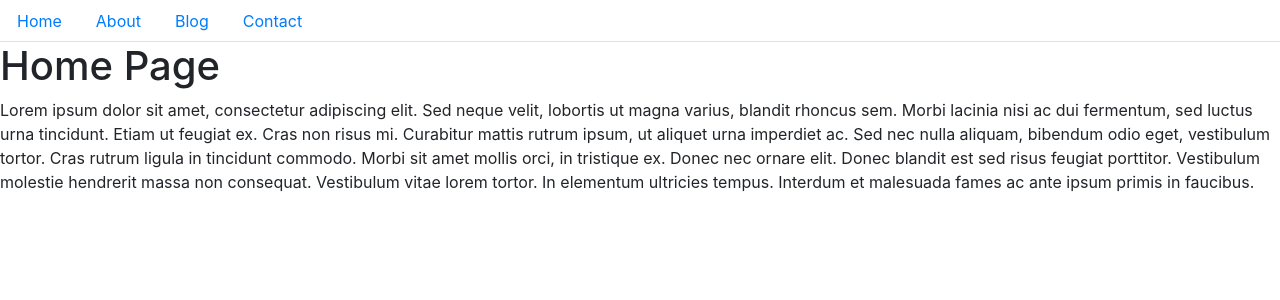
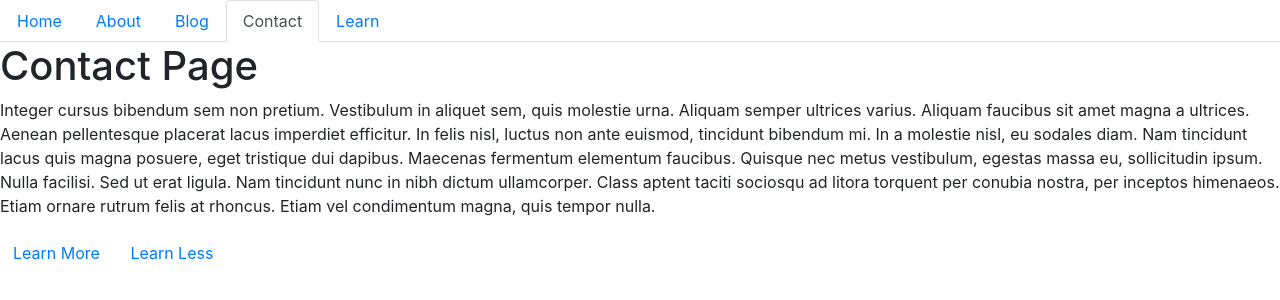
Before and after one commit to arpita-sahakar/practice-react, a React (Create React App) app: page /contact in a window 1280 px wide. Shown: the top 300 px of the page. Built offline with nearby package versions, Linux system fonts and the light colour scheme.

Commit message:
Activity 22

```diff
--- a/package.json
+++ b/package.json
@@ -10,6 +10,7 @@
     "bootstrap": "^4.5.3",
     "react": "^17.0.1",
     "react-dom": "^17.0.1",
+    "react-router-dom": "^5.2.0",
     "react-scripts": "4.0.1",
     "web-vitals": "^0.2.4"
   },
--- a/src/App.js
+++ b/src/App.js
@@ -1,8 +1,23 @@
 import React from "react";
-import PortfolioContainer from "./components/PortfolioContainer";
+import { BrowserRouter as Router, Route } from "react-router-dom";
+import NavTabs from "./components/NavTabs";
+import Home from "./components/pages/Home";
+import About from "./components/pages/About";
+import Blog from "./components/pages/Blog";
+import Contact from "./components/pages/Contact";
 
 function App() {
-  return <PortfolioContainer />;
+  return (
+    <Router>
+      <div>
+        <NavTabs />
+        <Route exact path="/" component={Home} />
+        <Route exact path="/about" component={About} />
+        <Route exact path="/blog" component={Blog} />
+        <Route path="/contact" component={Contact} />
+      </div>
+    </Router>
+  );
 }
 
 export default App;
--- a/src/components/NavTabs.js
+++ b/src/components/NavTabs.js
@@ -1,30 +1,50 @@
 import React from "react";
+import { Link, useLocation } from "react-router-dom";
 
-function NavTabs(props) {
-  console.log(props.currentPage)
-
+function NavTabs() {
+  // We'll go into the Hooks API later, for now, we are just using some code
+  // from the react-router docs (https://reacttraining.com/react-router/web/api/Hooks/uselocation)
+  // This allows the component to check the route any time the user uses a link to navigate.
+  const location = useLocation();
 
   return (
     <ul className="nav nav-tabs">
       <li className="nav-item">
-        <a href="#home" onClick={() => props.handlePageChange("Home")} className="nav-link">
+        <Link to="/" className={location.pathname === "/" ? "nav-link active" : "nav-link"}>
           Home
-        </a>
+        </Link>
       </li>
       <li className="nav-item">
-        <a href="#about" onClick={() => props.handlePageChange("About")} className="nav-link">
+        <Link
+          to="/about"
+          className={location.pathname === "/about" ? "nav-link active" : "nav-link"}
+        >
           About
-        </a>
+        </Link>
       </li>
       <li className="nav-item">
-        <a href="#blog" onClick={() => props.handlePageChange("Blog")} className="nav-link">
+        <Link
+          to="/blog"
+          className={location.pathname === "/blog" ? "nav-link active" : "nav-link"}
+        >
           Blog
-        </a>
+        </Link>
       </li>
       <li className="nav-item">
-        <a href="#contact" onClick={() => props.handlePageChange("Contact")} className="nav-link">
+        <Link
+          to="/contact"
+          className={location.pathname === "/contact" ? "nav-link active" : "nav-link"}
+        >
           Contact
-        </a>
+        </Link>
+      </li>
+      <li className="nav-item">
+        <Link
+          to="/contact/learn"
+          className={location.pathname === "/contact/learn" ? "nav-link active" : "nav-link"}
+        >
+          Learn
+        </Link>
       </li>
     </ul>
   );
--- a/src/components/PortfolioContainer.js
+++ /dev/null
@@ -1,62 +0,0 @@
-import { useEffect, useState } from "react";
-import NavTabs from "./NavTabs";
-import Home from "./pages/Home";
-import About from "./pages/About";
-import Blog from "./pages/Blog";
-import Contact from "./pages/Contact";
-
-const PortfolioContainer = () => {
-  const [currentPage, setCurrentPage] = useState("Home");
-
-  const handlePageChange = (parameterReceived) => {
-    setCurrentPage(parameterReceived);
-    // console.log(currentPage);
-  };
-
-  if (currentPage === "Home") {
-    return (
-      <div>
-        <NavTabs
-          // currentPage={currentPage}
-          handlePageChange={handlePageChange}
-        />
-        <Home />
-      </div>
-    );
-  }
-  if (currentPage === "About") {
-    return (
-      <div>
-        <NavTabs
-          // currentPage={currentPage}
-          handlePageChange={handlePageChange}
-        />
-        <About />
-      </div>
-    );
-  }
-  if(currentPage === "Blog"){
-    return(
-      <div>
-      <NavTabs
-        // currentPage={currentPage}
-        handlePageChange={handlePageChange}
-      />
-      <Blog/>
-    </div>
-    )
-  }
-  if(currentPage === "Contact"){
-    return(
-      <div>
-      <NavTabs
-        // currentPage={currentPage}
-        handlePageChange={handlePageChange}
-      />
-      <Contact/>
-    </div>
-    )
-  }
-};
-
-export default PortfolioContainer;
--- a/src/components/pages/Contact.js
+++ b/src/components/pages/Contact.js
@@ -1,6 +1,8 @@
 import React from "react";
+import { Link, Route } from "react-router-dom";
+import Learn from "./Learn";
 
-function Contact() {
+function Contact(props) {
   return (
     <div>
       <h1>Contact Page</h1>
@@ -15,6 +17,13 @@ function Contact() {
         torquent per conubia nostra, per inceptos himenaeos. Etiam ornare rutrum felis at rhoncus.
         Etiam vel condimentum magna, quis tempor nulla.
       </p>
+      <Link to={`${props.match.url}/learn`} role="button" className="btn btn-link">
+        Learn More
+      </Link>{" "}
+      <Link to="/contact" role="button" className="btn btn-link">
+        Learn Less
+      </Link>
+      <Route exact path={`${props.match.url}/learn`} component={Learn} />
     </div>
   );
 }
```
Also changed, not shown: src/index.js (+4 -4 lines), 2 other files (tests, documents, lock files or other folders).
